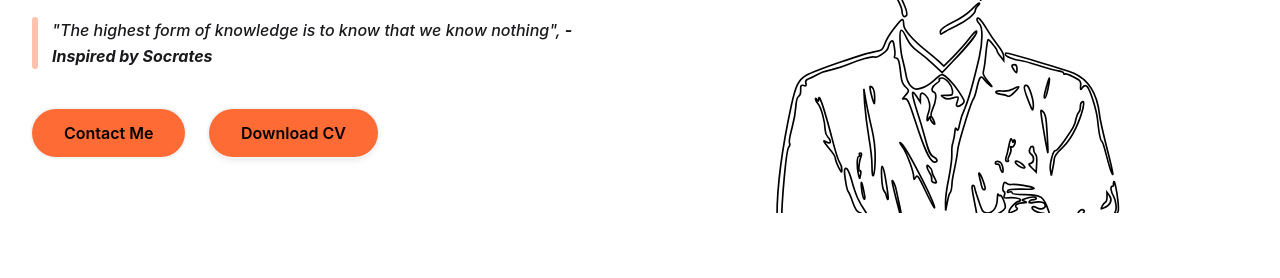
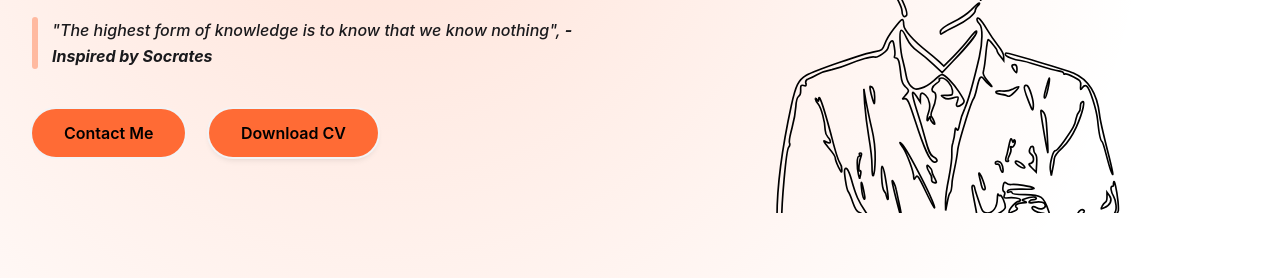
Before and after one commit to fallennsyahid/portfolio-umaru-syahid, a website: page index.html in a window 1280 px wide. Shown: the part 315-593 px from the top of the page. Drawn offline with nearby package versions, Linux system fonts and the light colour scheme; some packages are replaced by stand-ins of ours; a script that the page names is missing.

Commit message:
add effect and projects

```diff
--- a/index.html
+++ b/index.html
@@ -84,20 +84,6 @@
                     class="nav-link text-base text-dark py-2 mx-8 flex group-hover:text-primary dark:text-white">Contact</a>
                 </li>
                 <li class="flex items-center pl-8 mt-3 lg:mt-0">
-                  <!-- <div class="flex">
-                    <span class="mr-2 text-sm text-slate-500">Light</span>
-                    <input type="checkbox" class="hidden" id="dark-toggle" />
-                    <label for="dark-toggle">
-                      <div
-                        class="flex h-5 w-9 cursor-pointer items-center rounded-full bg-slate-500 p-1"
-                      >
-                        <div
-                          class="toggle-circle h-4 w-4 rounded-full bg-white transition duration-300 ease-in-out"
-                        ></div>
-                      </div>
-                    </label>
-                    <span class="ml-2 text-sm text-slate-500">Dark</span>
-                  </div> -->
                   <button id="dark-toggle"
                     class="text-2xl text-slate-700 hover:text-amber-500 dark:text-amber-500 dark:hover:text-yellow-400 transition duration-100 ease-linear"
                     aria-label="Toggle Dark Mode" title="Toggle Dark Mode" tabindex="0">
@@ -113,7 +99,8 @@
     <!-- Header End -->
 
     <!-- Hero Section Start -->
-    <section id="home" class="pt-32 bg-white dark:bg-dark">
+    <section id="home"
+      class="pt-32 min-h-screen bg-[radial-gradient(circle_at_30%_20%,rgba(255,107,53,0.2),transparent_70%)] dark:bg-dark">
       <div class="container overflow-hidden">
         <div class="flex flex-wrap">
           <div class="w-full self-center px-4 lg:w-1/2">
```
Also changed, not shown: css/styles.css.
